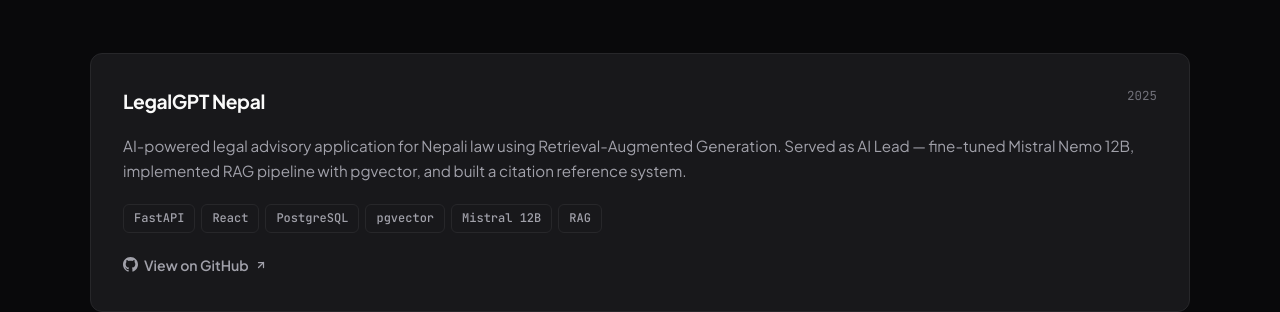
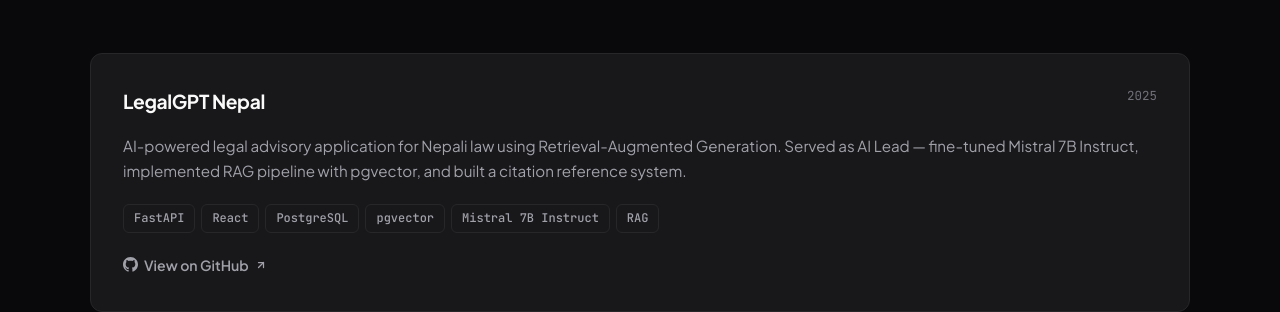
Before and after one commit to prasanga73/Portfolio, a React (Vite) app: page / in a window 1280 px wide. Shown: the part 2900-3212 px from the top of the page. Built offline with nearby package versions, Linux system fonts and the light colour scheme.

Commit message:
minor fix

```diff
--- a/src/components/Projects.jsx
+++ b/src/components/Projects.jsx
@@ -2,9 +2,9 @@ export default function Projects() {
   const projects = [
     {
       title: 'LegalGPT Nepal',
-      description: 'AI-powered legal advisory application for Nepali law using Retrieval-Augmented Generation. Served as AI Lead — fine-tuned Mistral Nemo 12B, implemented RAG pipeline with pgvector, and built a citation reference system.',
-      tech: ['FastAPI', 'React', 'PostgreSQL', 'pgvector', 'Mistral 12B', 'RAG'],
-      github: 'https://github.com/e-wakil/legalgpt',
+      description: 'AI-powered legal advisory application for Nepali law using Retrieval-Augmented Generation. Served as AI Lead — fine-tuned Mistral 7B Instruct, implemented RAG pipeline with pgvector, and built a citation reference system.',
+      tech: ['FastAPI', 'React', 'PostgreSQL', 'pgvector', 'Mistral 7B Instruct', 'RAG'],
+      github: 'https://github.com/e-wakil/legalgpt/tree/prasanga73-patch-1',
       year: '2025',
     },
     {
@@ -63,11 +63,11 @@ export default function Projects() {
                 onMouseLeave={e => e.currentTarget.style.color = 'var(--text-secondary)'}
               >
                 <svg width="15" height="15" viewBox="0 0 24 24" fill="currentColor">
-                  <path d="M12 0c-6.626 0-12 5.373-12 12 0 5.302 3.438 9.8 8.207 11.387.599.111.793-.261.793-.577v-2.234c-3.338.726-4.033-1.416-4.033-1.416-.546-1.387-1.333-1.756-1.333-1.756-1.089-.745.083-.729.083-.729 1.205.084 1.839 1.237 1.839 1.237 1.07 1.834 2.807 1.304 3.492.997.107-.775.418-1.305.762-1.604-2.665-.305-5.467-1.334-5.467-5.931 0-1.311.469-2.381 1.236-3.221-.124-.303-.535-1.524.117-3.176 0 0 1.008-.322 3.301 1.23.957-.266 1.983-.399 3.003-.404 1.02.005 2.047.138 3.006.404 2.291-1.552 3.297-1.23 3.297-1.23.653 1.653.242 2.874.118 3.176.77.84 1.235 1.911 1.235 3.221 0 4.609-2.807 5.624-5.479 5.921.43.372.823 1.102.823 2.222v3.293c0 .319.192.694.801.576 4.765-1.589 8.199-6.086 8.199-11.386 0-6.627-5.373-12-12-12z"/>
+                  <path d="M12 0c-6.626 0-12 5.373-12 12 0 5.302 3.438 9.8 8.207 11.387.599.111.793-.261.793-.577v-2.234c-3.338.726-4.033-1.416-4.033-1.416-.546-1.387-1.333-1.756-1.333-1.756-1.089-.745.083-.729.083-.729 1.205.084 1.839 1.237 1.839 1.237 1.07 1.834 2.807 1.304 3.492.997.107-.775.418-1.305.762-1.604-2.665-.305-5.467-1.334-5.467-5.931 0-1.311.469-2.381 1.236-3.221-.124-.303-.535-1.524.117-3.176 0 0 1.008-.322 3.301 1.23.957-.266 1.983-.399 3.003-.404 1.02.005 2.047.138 3.006.404 2.291-1.552 3.297-1.23 3.297-1.23.653 1.653.242 2.874.118 3.176.77.84 1.235 1.911 1.235 3.221 0 4.609-2.807 5.624-5.479 5.921.43.372.823 1.102.823 2.222v3.293c0 .319.192.694.801.576 4.765-1.589 8.199-6.086 8.199-11.386 0-6.627-5.373-12-12-12z" />
                 </svg>
                 View on GitHub
                 <svg width="12" height="12" viewBox="0 0 24 24" fill="none" stroke="currentColor" strokeWidth="2.5" strokeLinecap="round" strokeLinejoin="round">
-                  <line x1="7" y1="17" x2="17" y2="7"/><polyline points="7 7 17 7 17 17"/>
+                  <line x1="7" y1="17" x2="17" y2="7" /><polyline points="7 7 17 7 17 17" />
                 </svg>
               </a>
             </div>
```
Also changed, not shown: 2 other files (tests, documents, lock files or other folders).
